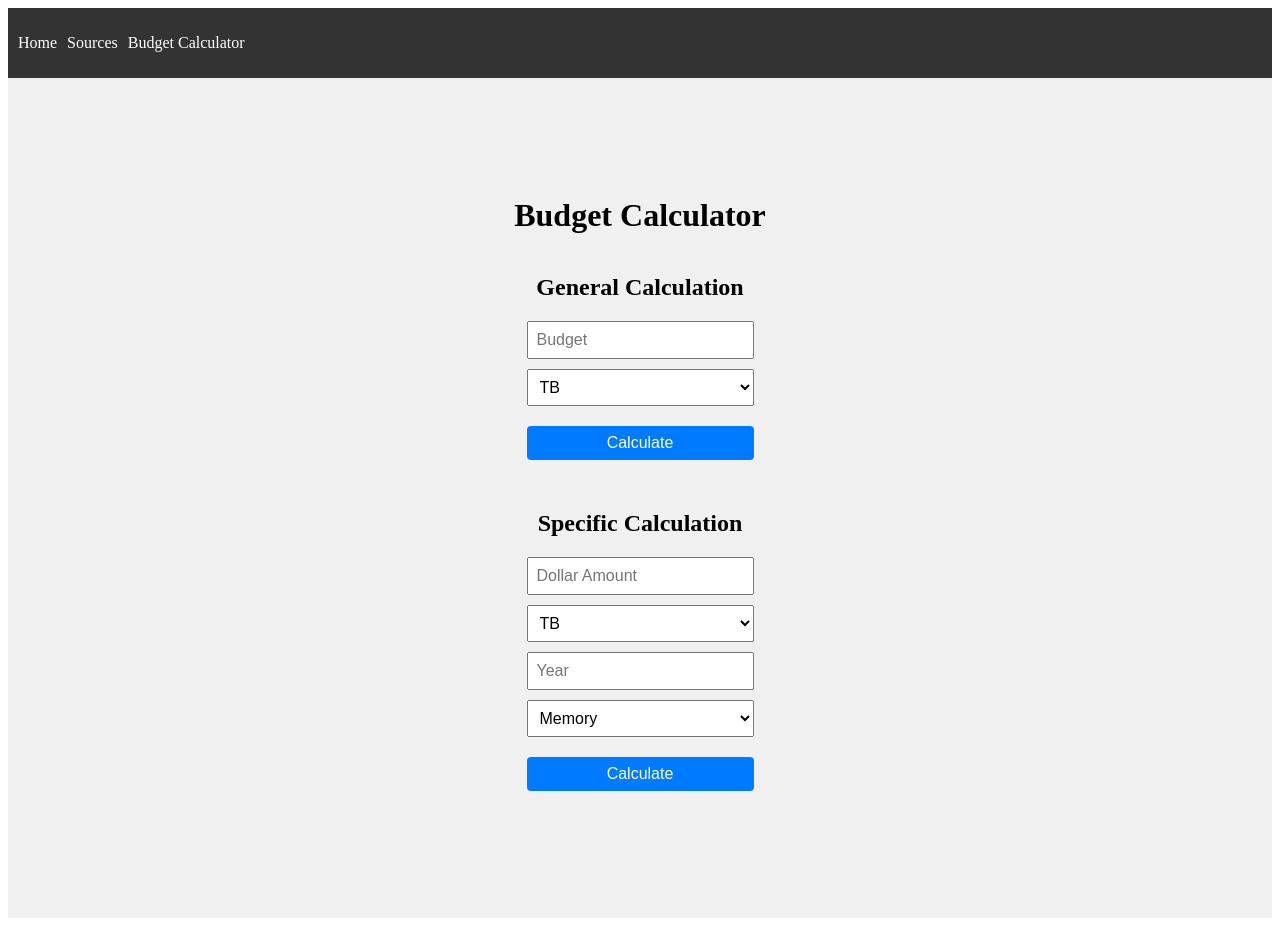
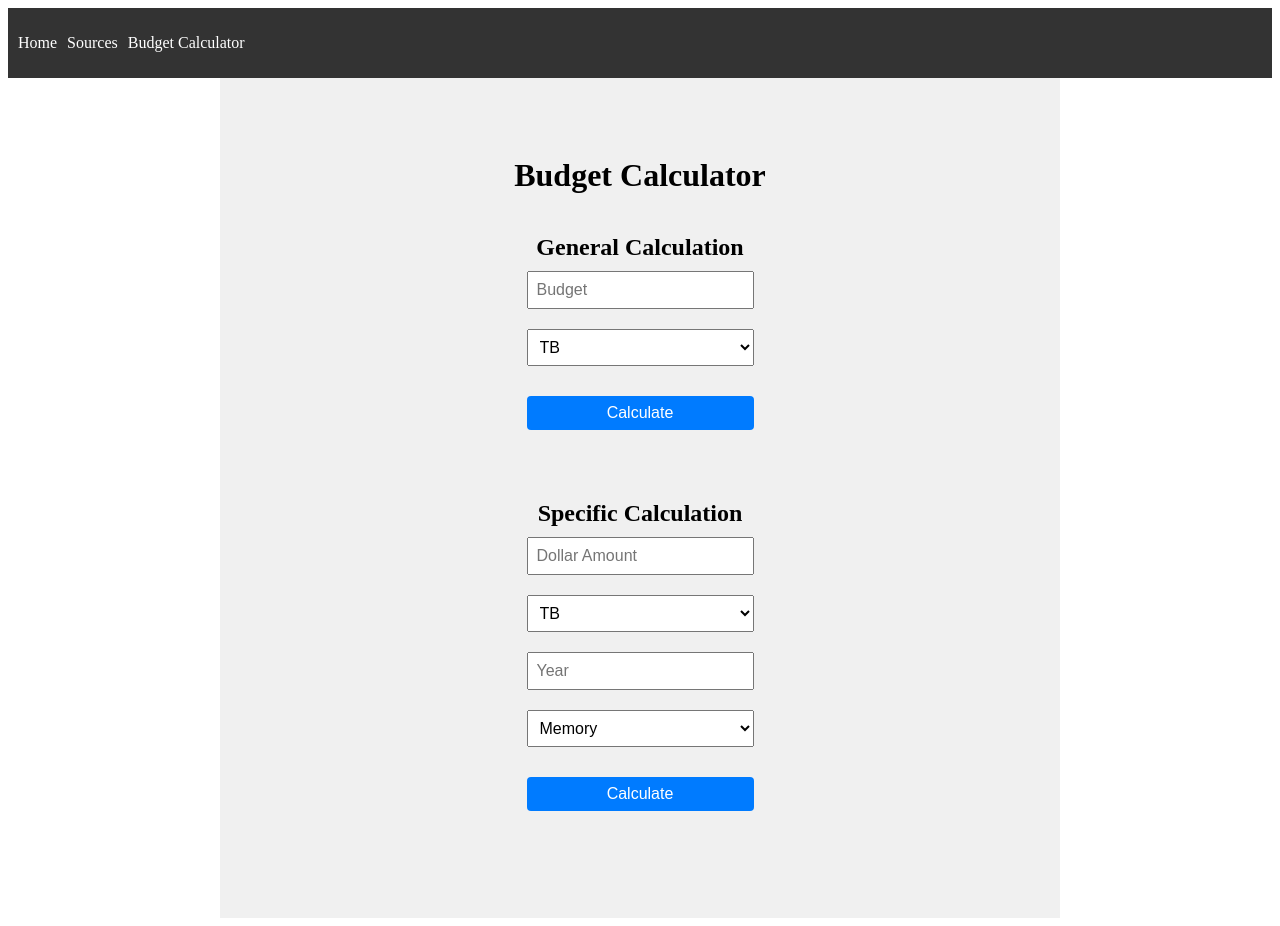
Before and after one commit to brentonlian/project0, a Next.js app: page /budget-calculator in a window 1280 px wide. Built offline with nearby package versions, Linux system fonts and the light colour scheme.

Commit message:
working with styling issues on 3rd page

```diff
--- a/app/BudgetCalculator.js
+++ b/app/BudgetCalculator.js
@@ -1,7 +1,9 @@
+// BudgetCalculator.js
 'use client';
 
 import React, { useState, useEffect } from 'react';
 import { loadCSV } from '../utils/loadCSV'; // Adjust the path if needed
+import '../styles/BudgetCalculator.css'
 
 const BudgetCalculator = () => {
   const [data, setData] = useState([]);
@@ -129,17 +131,17 @@ const BudgetCalculator = () => {
           <button type="submit" className="button">Calculate</button>
         </form>
         {generalResult && (
-          <div>
+          <div className="results-container">
             <h2 className="subtitle">Results:</h2>
             {Object.keys(generalResult).map(year => (
-              <div key={year}>
+              <div key={year} className="result-year">
                 <h3>{year}</h3>
                 {Array.isArray(generalResult[year]) ? (
                   generalResult[year].map((storageInfo, index) => (
-                    <p key={index}>{storageInfo}</p>
+                    <p key={index} className="result-item">{storageInfo}</p>
                   ))
                 ) : (
-                  <p>{generalResult[year]}</p>
+                  <p className="result-item">{generalResult[year]}</p>
                 )}
               </div>
             ))}
@@ -182,7 +184,7 @@ const BudgetCalculator = () => {
           </select>
           <button type="submit" className="button">Calculate</button>
         </form>
-        {specificResult !== null && typeof specificResult === 'string' && <div>{specificResult}</div>}
+        {specificResult !== null && typeof specificResult === 'string' && <div className="results-container">{specificResult}</div>}
       </div>
     </div>
   );
--- /dev/null
+++ b/styles/BudgetCalculator.css
@@ -0,0 +1,47 @@
+/* BudgetCalculator.css */
+
+.container {
+  max-width: 800px;
+  margin: 0 auto;
+  padding: 20px;
+}
+
+.title {
+  font-size: 2rem;
+  margin-bottom: 20px;
+}
+
+.section {
+  margin-bottom: 40px;
+}
+
+.subtitle {
+  font-size: 1.5rem;
+  margin-bottom: 10px;
+}
+
+.calculator-form {
+  display: flex;
+  flex-direction: column;
+  gap: 10px;
+}
+
+.input,
+.select,
+.button {
+  padding: 10px;
+  font-size: 1rem;
+  margin-bottom: 10px;
+}
+
+.results-container {
+  margin-top: 20px;
+}
+
+.result-year {
+  margin-bottom: 20px;
+}
+
+.result-item {
+  margin-left: 20px;
+}
--- a/styles/Home.module.css
+++ /dev/null
@@ -1,15 +0,0 @@
-/* styles/Home.module.css */
-.container {
-    display: flex;
-    flex-direction: column;
-    align-items: center;
-    justify-content: center;
-    height: 100vh; /* Full viewport height */
-    padding: 20px; /* Add some padding */
-    text-align: center; /* Center text */
-    background-color: #f0f0f0; /* Light background color */
-  }
-
-  .title {
-    margin-bottom: 20px; /* Space below the title */
-  }
--- a/styles/globals.css
+++ b/styles/globals.css
@@ -93,7 +93,6 @@ nav ul li a {
   margin-top: 10px;
 }
 
-/* globals.css */
 .calculator-container {
   max-width: 600px;
   margin: 0 auto;
```
